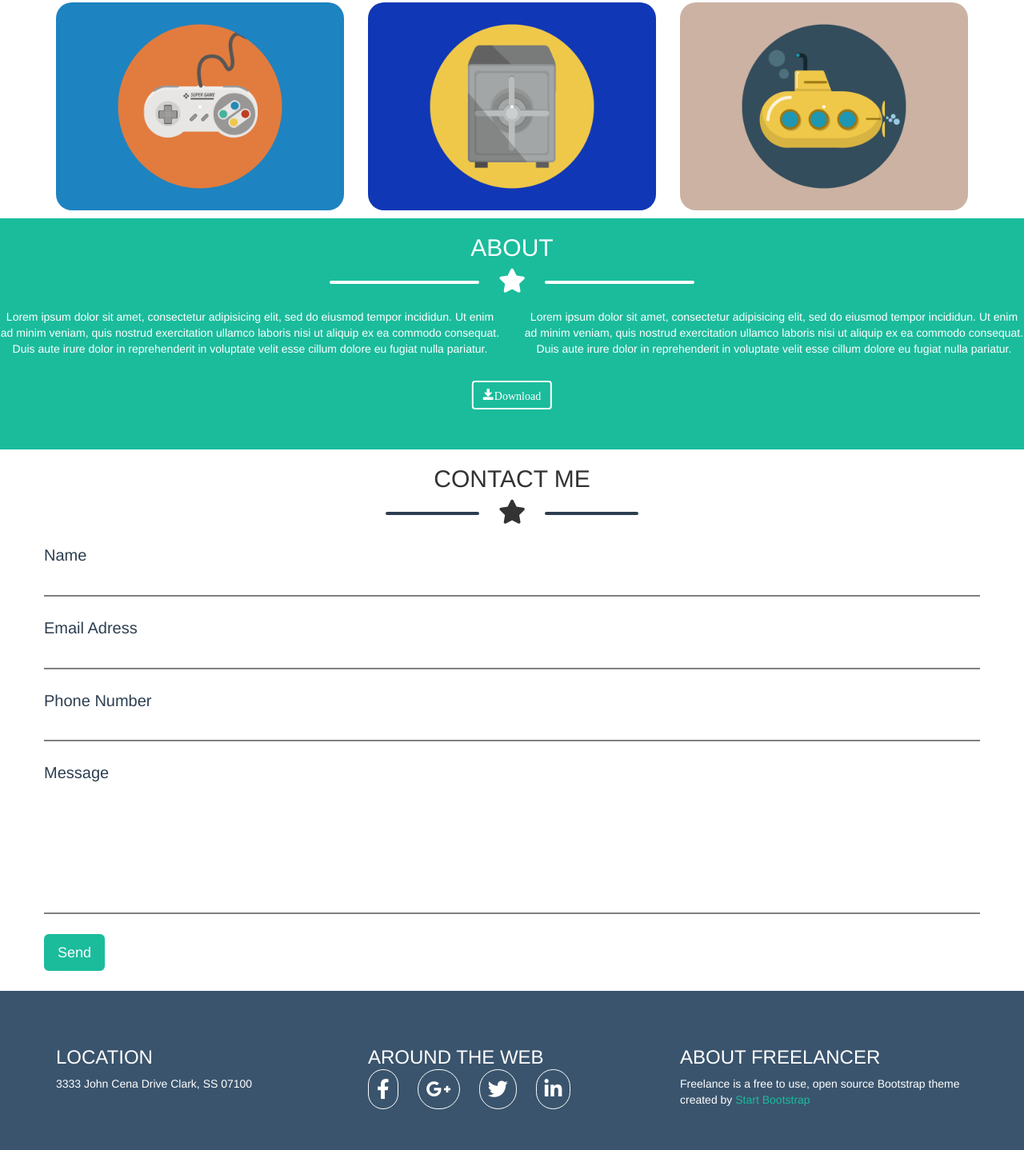
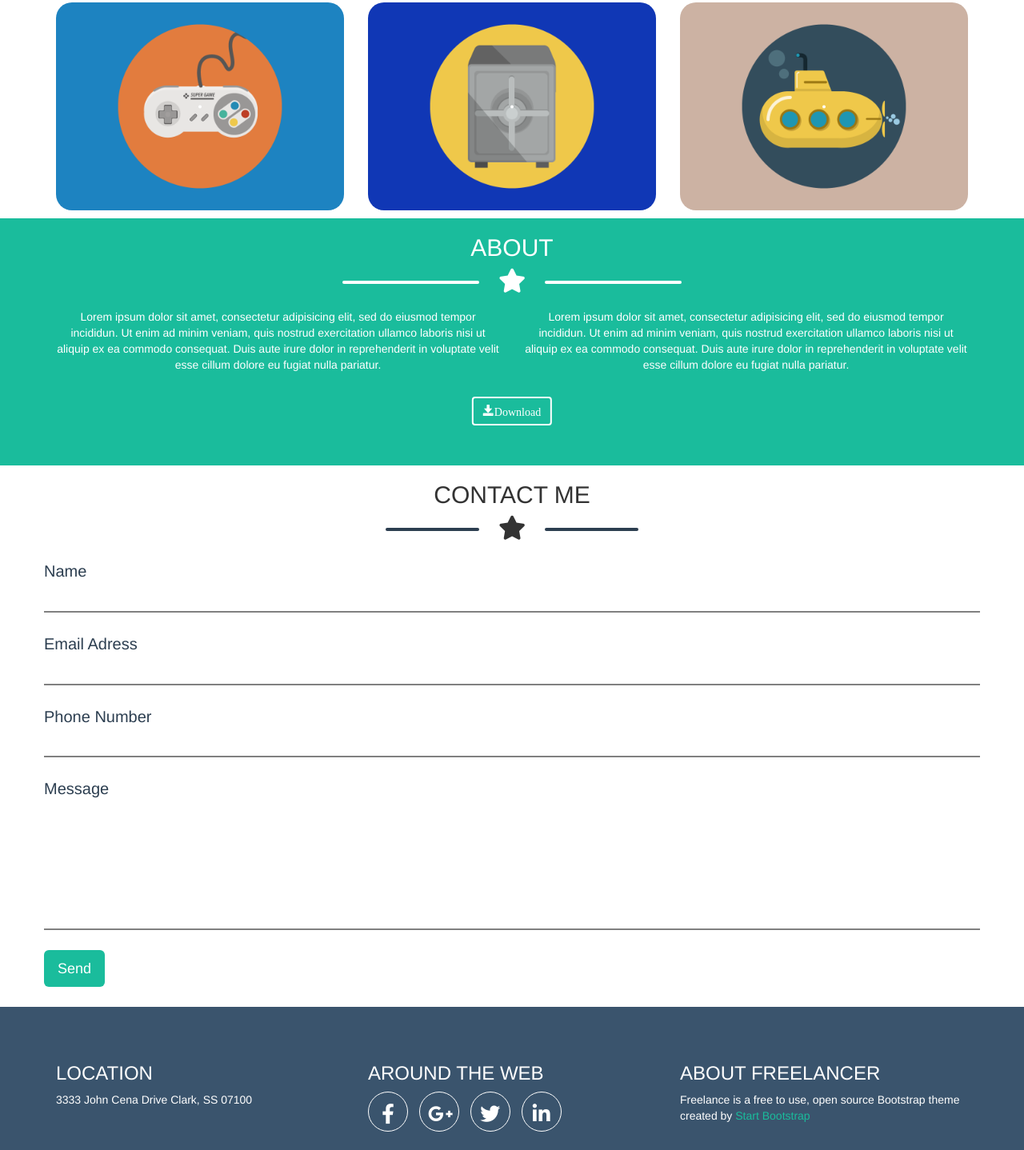
Before and after one commit to Nicola-Lusso/html-css-bootstrap-freelancer, a plain HTML site: page index.html in a window 1280 px wide. Shown: the part 942-2380 px from the top of the page at 80% size. Drawn offline with nearby package versions, Linux system fonts and the light colour scheme.

Commit message:
correzione

```diff
--- a/css/style.css
+++ b/css/style.css
@@ -178,7 +178,12 @@ header {
 
 .footer_top a {
   padding: 10px;
-  margin-right: 20px;
+  width: 50px;
+  height: 50px;
+  display: inline-block;
+  text-align: center;
+  line-height: auto;
+  margin-right: 10px;
   font-size: 25px;
   color: white;
   border: 1px solid white;
--- a/index.html
+++ b/index.html
@@ -121,7 +121,7 @@
 
     <!-- Inizio sezione about -->
     <section id="about" class="ms_green ms_text_white">
-      <div class="container-fluid">
+      <div class="container">
         <div class="row">
           <div class="col-xs-12 text-center">
             <h2>About</h2>
@@ -129,6 +129,7 @@
                <i class="fas fa-star"></i>
             </div>
           </div>
+        </div>
 
             <div class="row">
               <div class="col-xs-12 col-sm-6 col-lg-6 text-center">
@@ -146,7 +147,6 @@
               </button>
             </div>
           </div>
-        </div>
       </div>
     </section>
     <!-- /sezione about -->
```
